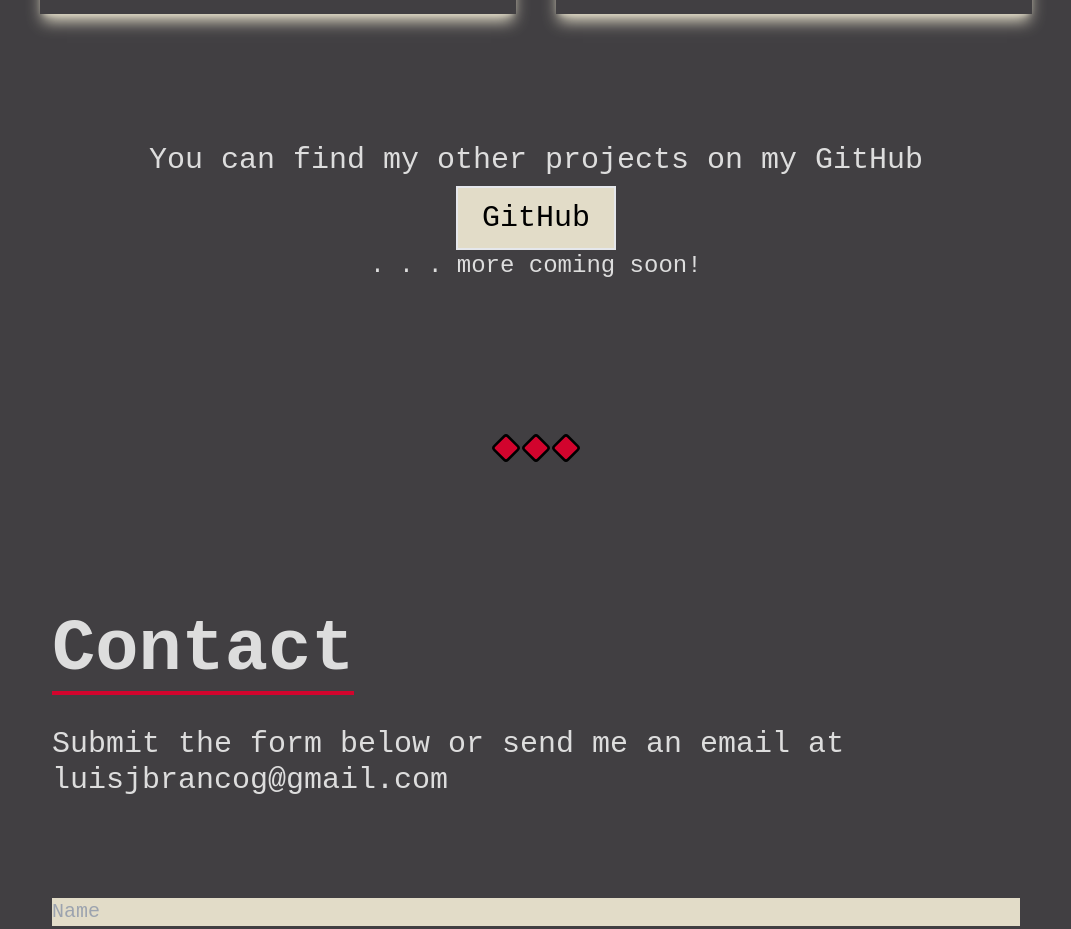
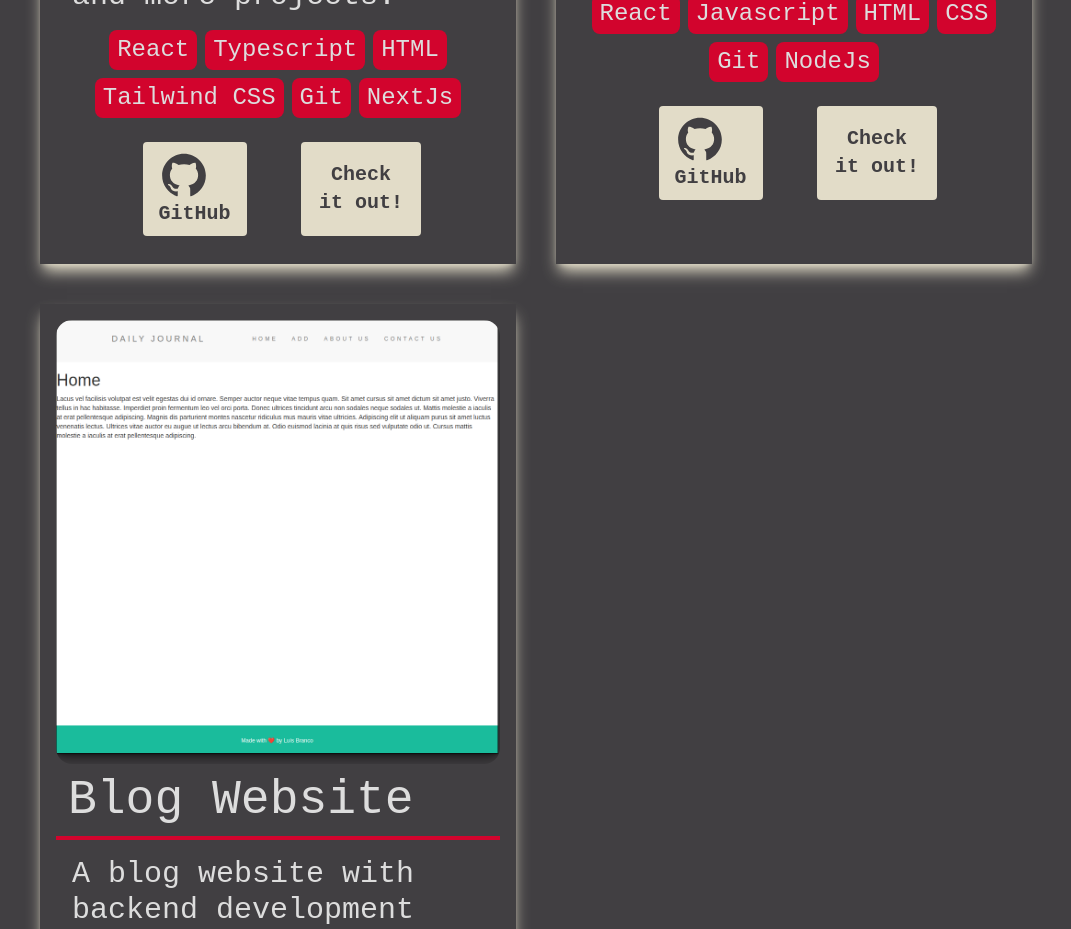
Before and after one commit to luisjbranco/personal_website_production, a Next.js app: page / in a window 1280 px wide. Shown: the part 5140-6069 px from the top of the page, without its empty margins (104-1175 px from the left). Built offline with nearby package versions, Linux system fonts and the light colour scheme.

Commit message:
Added new skills and images for a new Project and changed the tech for the projects

```diff
--- a/src/assets/index.ts
+++ b/src/assets/index.ts
@@ -21,3 +21,5 @@ export { default as tailwind } from "./tailwind_logo.png";
 export { default as tensorflow } from "./tensorflow_logo.png";
 export { default as typescript } from "./typescript_logo.png";
 export { default as npm } from "./npm_logo.png";
+export { default as nodeJs } from "./nodejs.png";
+export { default as blogWebsite } from "./blog_website.png";
--- a/src/components/projects/Projects.tsx
+++ b/src/components/projects/Projects.tsx
@@ -33,15 +33,15 @@ const Projects = () => {
                 <div className="flex flex-wrap flex-row gap-2 items-center justify-center text-lg">
                   {project.technologies.map((item) => (
                     <span
-                      key={item.id}
+                      key={uuidv4()}
                       className="inline-block px-2 py-1 rounded-lg bg-[#D2042D] text-[#DDDDDD] text-2xl text-bold"
                     >
-                      {item.name}
+                      {item}
                     </span>
                   ))}
                 </div>
                 <div className="mx-[15%] flex p-3 mt-3 text-[#413F42]">
-                  <button className="transform mouse-pointer bg-[#E2DCC8] mx-2 py-2 px-4 font-semibold rounded mr-[30px] hover:bg-[#D2042D] hover:scale-90 focus:outline-none hover:text-white">
+                  <button className="mouse-pointer bg-[#E2DCC8] mx-2 py-2 px-4 font-semibold rounded mr-[30px] hover:bg-[#D2042D] hover:scale-90 focus:outline-none hover:text-white">
                     <AiFillGithub style={{ fill: "#413F42" }} size={50} />
                     <a
                       href={project.github}
@@ -52,7 +52,7 @@ const Projects = () => {
                       GitHub
                     </a>
                   </button>
-                  <button className="transform mouse-pointer bg-[#E2DCC8] px-4 font-semibold rounded hover:bg-[#D2042D] hover:scale-90 focus:outline-none ml-6 hover:text-white">
+                  <button className="mouse-pointer bg-[#E2DCC8] px-4 font-semibold rounded hover:bg-[#D2042D] hover:scale-90 focus:outline-none ml-6 hover:text-white">
                     <a
                       href={project.url}
                       target="_blank"
--- a/src/components/projects/config.ts
+++ b/src/components/projects/config.ts
@@ -1,5 +1,4 @@
-import { getSkill, Skill } from "../skills/config";
-import { personalWebsite, projectExample2 } from "../../assets";
+import { personalWebsite, projectExample2, blogWebsite } from "../../assets";
 
 export type Project = {
   name: string;
@@ -7,7 +6,7 @@ export type Project = {
   image: any;
   url: string;
   github: string;
-  technologies: Skill[];
+  technologies: string[];
 };
 
 export const projects: Project[] = [
@@ -16,16 +15,16 @@ export const projects: Project[] = [
     description:
       "My personal portfolio and biggest project of Web Development. Future works include animation libraries and more projects.",
     image: personalWebsite,
-    url: "",
+    url: "https://luisbranco.vercel.app/",
     github: "https://github.com/luisjbranco/personal_website",
-    technologies: getSkill([
-      "react",
-      "typescript",
-      "html",
-      "css",
-      "git",
-      "npm",
-    ]),
+    technologies: [
+      "React",
+      "Typescript",
+      "HTML",
+      "Tailwind CSS",
+      "Git",
+      "NextJs",
+    ],
   },
   {
     name: "Keep 2.0",
@@ -34,13 +33,22 @@ export const projects: Project[] = [
     image: projectExample2,
     url: "",
     github: "",
-    technologies: getSkill([
-      "react",
-      "javascript",
-      "html",
-      "css",
-      "git",
-      "npm",
-    ]),
+    technologies: ["React", "Javascript", "HTML", "CSS", "Git", "NodeJs"],
+  },
+  {
+    name: "Blog Website",
+    description:
+      "A blog website with backend development and a database connection.",
+    image: blogWebsite,
+    url: "https://pure-reef-59993.herokuapp.com/",
+    github: "https://github.com/luisjbranco/blog_site",
+    technologies: [
+      "JavaScript",
+      "NodeJs",
+      "ExpressJs",
+      "MongoDB",
+      "Ejs",
+      "Bootstrap",
+    ],
   },
 ];
--- a/src/components/skills/config.ts
+++ b/src/components/skills/config.ts
@@ -14,6 +14,7 @@ import {
   tensorflow,
   npm,
   typescript,
+  nodeJs,
 } from "../../assets";
 
 export type Skill = {
@@ -142,4 +143,11 @@ export const skills: Skill[] = [
     img: typescript,
     style: "shadow-blue-500",
   },
+  {
+    id: 16,
+    name: "NodeJs",
+    url: "https://nodejs.org/en/",
+    img: nodeJs,
+    style: "shadow-green-400",
+  },
 ];
```
Also changed, not shown: src/assets/blog_website.png (added), src/assets/nodejs.png (added).
